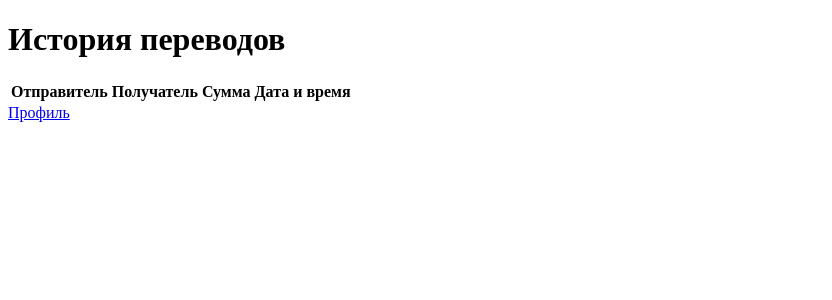
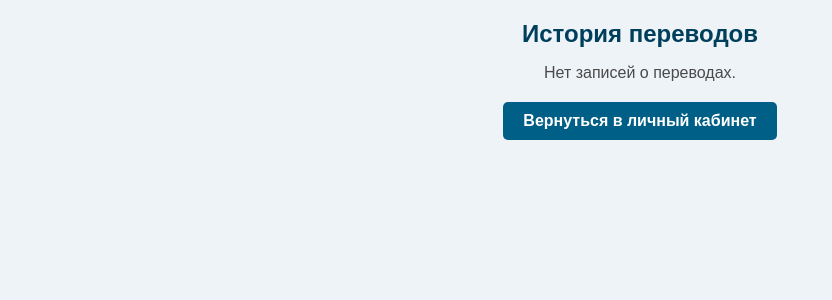
Before and after one commit to Lokhorras/WEB2, a Flask app: template templates/rgz/history.html in a window 1280 px wide. Shown: the top 300 px of the page, without its empty margins (0-832 px from the left). Run offline with Flask 3, Linux system fonts and the light colour scheme; the template is opened without the code that fills it, so the values that code supplies are empty.

Commit message:
ргз проверк

```diff
--- a/templates/rgz/history.html
+++ b/templates/rgz/history.html
@@ -4,11 +4,84 @@
 
 {% block main %}
 <style>
-    /* Styles remain the same */
+    body {
+        background-color: #eef3f8; /* Нейтральный фон */
+        font-family: Arial, sans-serif;
+    }
+
+    h1 {
+        color: #003f5c; /* Темно-синий цвет заголовка */
+        text-align: center;
+        margin-top: 20px;
+        font-size: 24px;
+        font-weight: bold;
+    }
+
+    table {
+        width: 80%;
+        margin: 20px auto;
+        border-collapse: collapse;
+        background-color: #ffffff; /* Белый фон таблицы */
+        box-shadow: 0 4px 10px rgba(0, 0, 0, 0.1);
+        border-radius: 5px;
+        overflow: hidden;
+    }
+
+    table thead {
+        background-color: #005f87; /* Темно-синий для заголовка таблицы */
+        color: white;
+    }
+
+    table th, table td {
+        padding: 10px 15px;
+        text-align: left;
+        border-bottom: 1px solid #ddd;
+    }
+
+    table th {
+        font-weight: bold;
+    }
+
+    table tr:hover {
+        background-color: #f1f1f1; /* Легкий серый при наведении */
+    }
+
+    table tbody tr:last-child td {
+        border-bottom: none;
+    }
+
+    p {
+        text-align: center;
+        font-size: 16px;
+        color: #4a4a4a;
+    }
+
+    a {
+        display: block;
+        margin: 20px auto;
+        text-align: center;
+        padding: 10px 20px;
+        background-color: #005f87;
+        color: white;
+        text-decoration: none;
+        font-size: 16px;
+        font-weight: bold;
+        width: fit-content;
+        border-radius: 5px;
+    }
+
+    a:hover {
+        background-color: #008fbf;
+    }
+
+    a:active {
+        background-color: #004f6a;
+    }
 </style>
 
 <h1>История переводов</h1>
 
+{% if transactions3 %}
 <table>
     <thead>
         <tr>
@@ -18,10 +91,20 @@
             <th>Дата и время</th>
         </tr>
     </thead>
-    <tbody id="transactions-body">
-        <!-- Transactions will be populated here -->
+    <tbody>
+        {% for transaction in transactions3 %}
+        <tr>
+            <td>{{ transaction.sender_login }}</td>
+            <td>{{ transaction.receiver_login }}</td>
+            <td>{{ transaction.amount }} руб.</td>
+            <td>{{ transaction.timestamp }}</td>
+        </tr>
+        {% endfor %}
     </tbody>
 </table>
+{% else %}
+<p>Нет записей о переводах.</p>
+{% endif %}
 
-<a class="a1" href="/rgz/account">Профиль</a>
+<a href="{{ url_for('rgz.account') }}">Вернуться в личный кабинет</a>
 {% endblock %}
```
